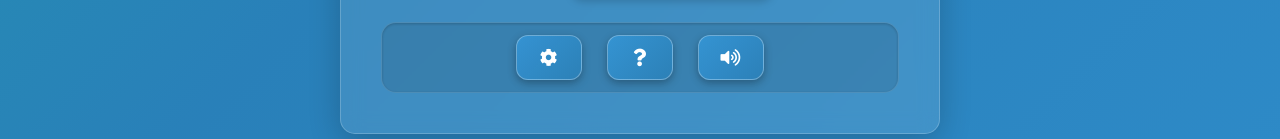
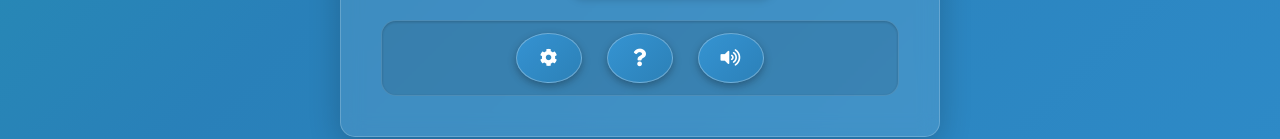
Before and after one commit to HASH1MX/MemoryTrae, a website: page index.html in a window 1280 px wide. Shown: the part 477-616 px from the top of the page. Drawn offline with Linux system fonts and the light colour scheme.

Commit message:
style(control-btn): adjust button dimensions and hover effects
Increase button size and change border-radius to 50% for a more modern look. Enhance hover effect with scaling and slightly larger shadow for better visual feedback.

```diff
--- a/style.css
+++ b/style.css
@@ -248,12 +248,12 @@ button:active {
 }
 
 .control-btn {
-    width: 45px;
-    height: 45px;
+    width: 50px;
+    height: 50px;
     font-size: 1.1rem;
     background: linear-gradient(135deg, rgba(52, 152, 219, 0.8), rgba(41, 128, 185, 0.8));
     color: white;
-    border-radius: 12px;
+    border-radius: 50%;
     cursor: pointer;
     transition: all 0.3s ease;
     display: flex;
@@ -266,8 +266,8 @@ button:active {
 
 .control-btn:hover {
     background: linear-gradient(135deg, rgba(52, 152, 219, 1), rgba(41, 128, 185, 1));
-    transform: translateY(-3px);
-    box-shadow: 0 5px 10px rgba(0, 0, 0, 0.4);
+    transform: translateY(-3px) scale(1.05);
+    box-shadow: 0 5px 12px rgba(0, 0, 0, 0.5);
 }
 
 /* Modal panels */
```
